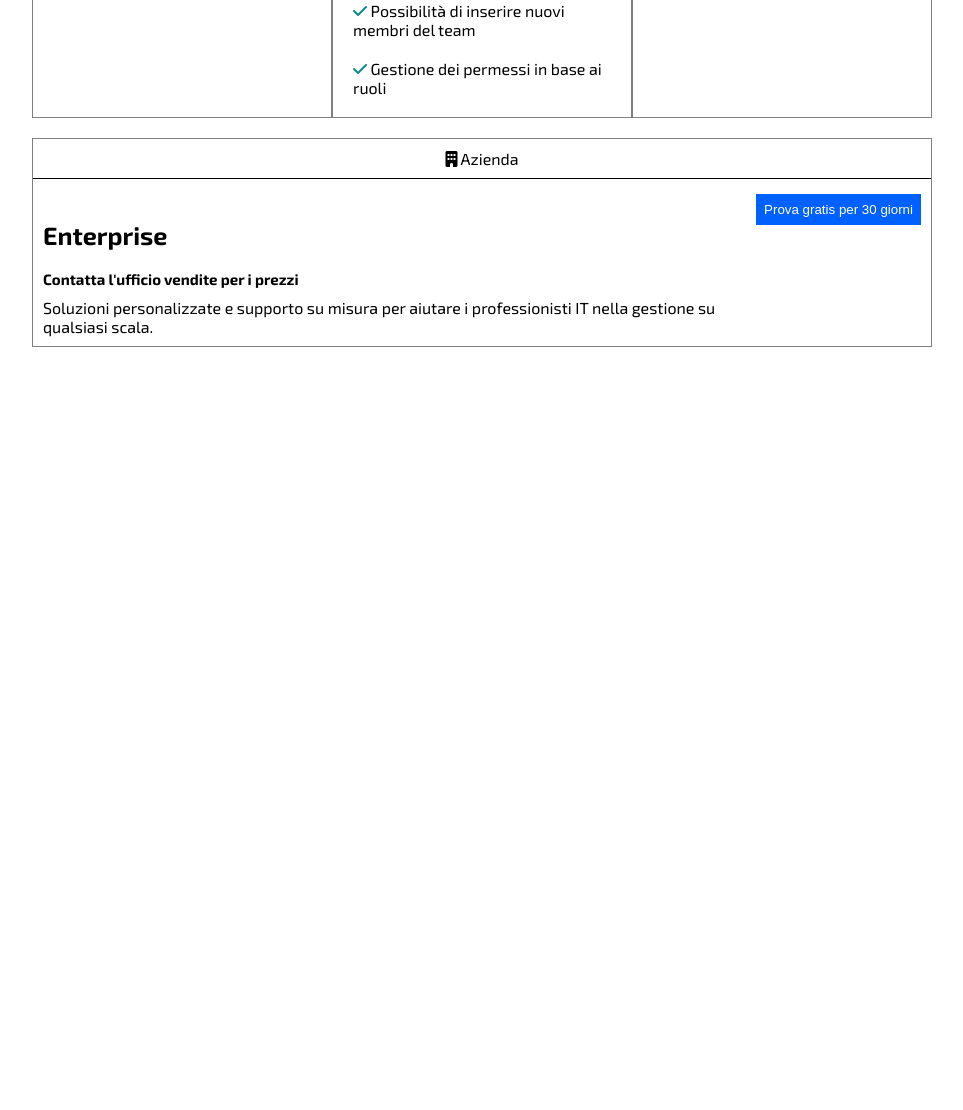
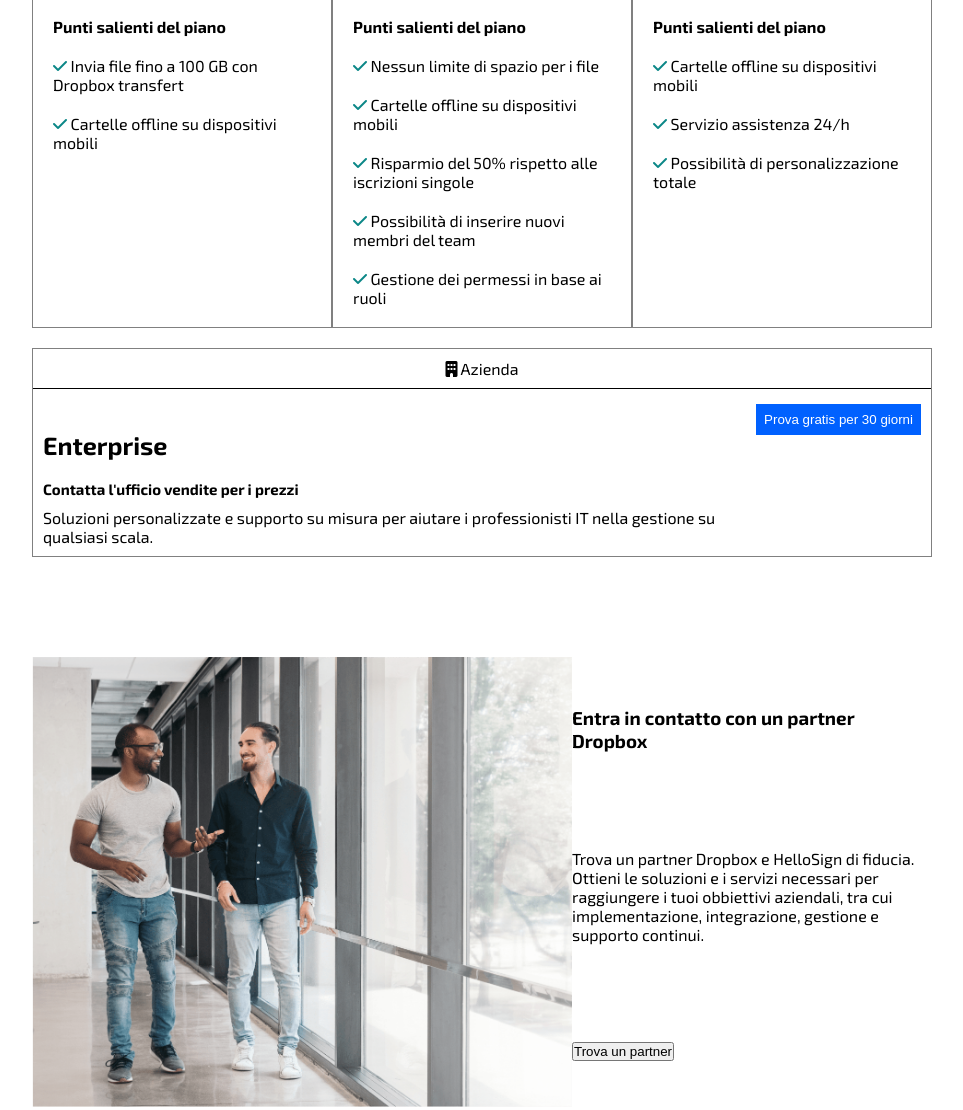
Before and after one commit to RiccardoMarino00/htmlcss-dropbox, a plain HTML site: page index.html in a window 1280 px wide. Shown: the part 1578-2688 px from the top of the page, without its empty margins (158-1121 px from the left). Before the commit the page ends 1925 px from the top, so only its background shows below. Drawn offline with Linux system fonts and the light colour scheme.

Commit message:
Added: structure partner section

```diff
--- a/css/index.css
+++ b/css/index.css
@@ -218,3 +218,23 @@ body{
     padding: 15px;
     text-align: center;
 }
+
+.col-img-main{
+    width: 60%;
+}
+
+.col-text-main{
+    width: 40%;
+    display: flex;
+    flex-wrap: wrap;
+    justify-content: flex-start;
+    align-items: center;
+}
+
+.p-text-main{
+    padding-top: -15px;
+}
+
+.row, .partner{
+    margin-top: 100px;
+}
--- a/index.html
+++ b/index.html
@@ -132,6 +132,20 @@
                         </div>
                     </div>
                 </div>
+
+                <section>
+                    <div class="row partner">
+                        <div class="col-img-main">
+                            <img src="./img/partner.png" alt="" height="450px">
+                        </div>
+                        <div class="col-text-main">
+                            <h3>Entra in contatto con un partner Dropbox</h3>
+                            <p class="p-text-main">Trova un partner Dropbox e HelloSign di fiducia. Ottieni le soluzioni e i servizi necessari per raggiungere i tuoi obbiettivi aziendali, tra cui implementazione, integrazione, gestione e supporto continui.</p>
+                            <button>Trova un partner</button>
+                        </div>
+                    </div>
+                </section>
+
             </div>
         </section>
     </main>
```
